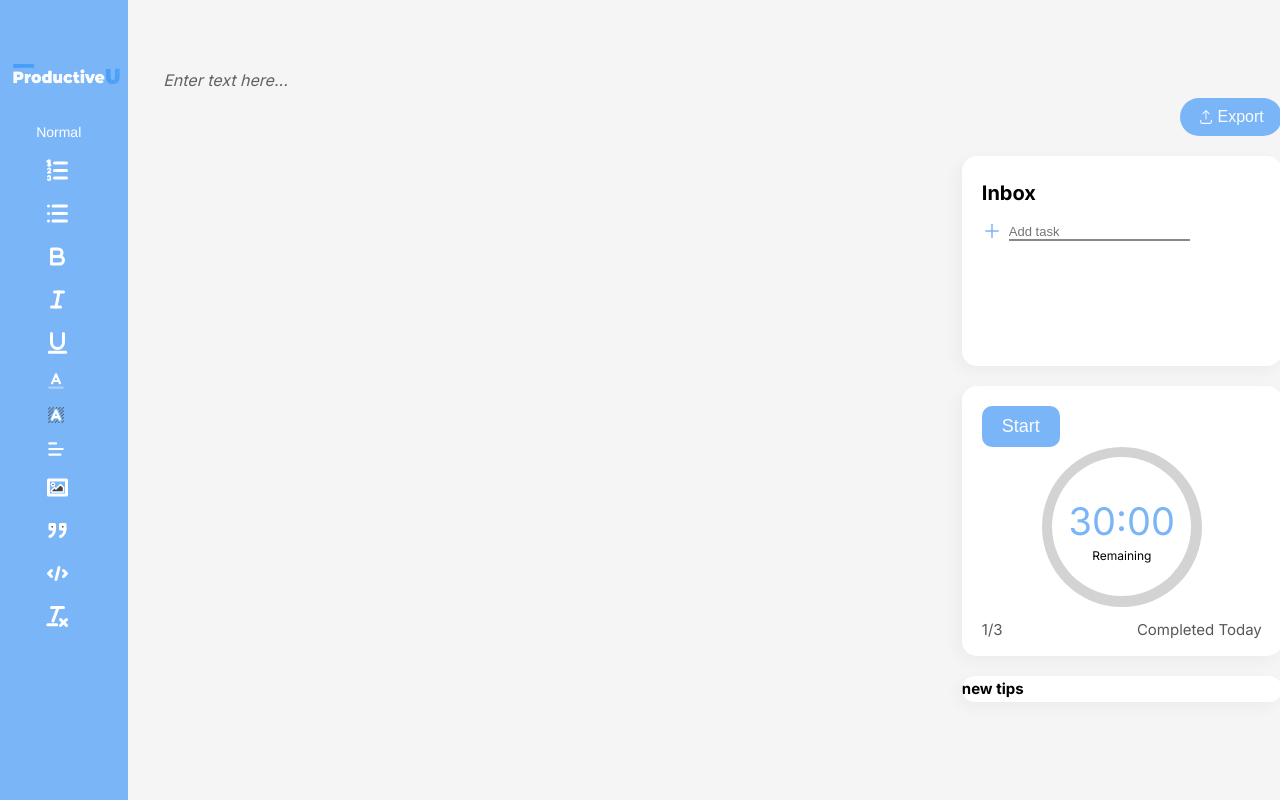
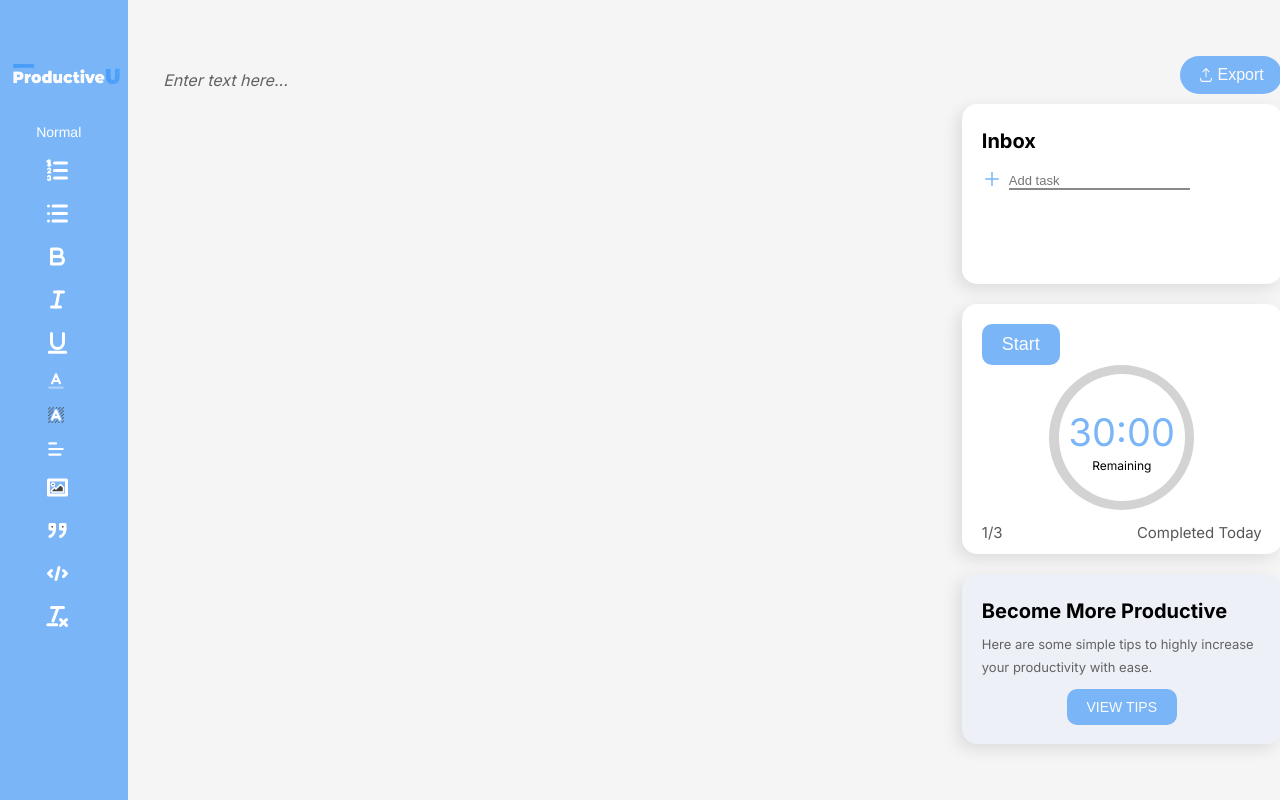
Before and after one commit to IgnacioR97/react-habits, a React (Vite) app: page / in a window 1280 px wide. Built offline with nearby package versions, Linux system fonts and the light colour scheme.

Commit message:
15 minutes done

```diff
--- a/src/cards/Tips.jsx
+++ b/src/cards/Tips.jsx
@@ -1,7 +1,14 @@
 const Tips = () => {
   return (
     <div className="card card-tips">
-      <h2>new tips</h2>
+      <h2 className="tips-header">Become More Productive</h2>
+      <p className="tips-info">
+        Here are some simple tips to highly increase your productivity with
+        ease.
+      </p>
+      <div className="btn-container">
+        <button className="tips-btn">view tips</button>
+      </div>
     </div>
   );
 };
--- a/src/index.css
+++ b/src/index.css
@@ -160,12 +160,12 @@ main {
   display: flex;
   flex-direction: column;
   gap: 2rem;
-  margin-top: 2rem;
+  margin-top: 1rem;
 }
 
 .card {
   background: #FFFFFF;
-  box-shadow: -5px 5px 16px rgba(0, 0, 0, 0.04);
+  box-shadow: -5px 5px 16px rgba(0, 0, 0, 0.1);
   border-radius: 15px;
   overflow: auto;
 }
@@ -205,7 +205,7 @@ main {
 .todo-card {
   padding: 2rem;
   width: 100%;
-  height: 21rem;
+  height: 18rem;
 }
 
 .item {
@@ -316,13 +316,14 @@ main {
 .timer-card {
   padding: 2rem;
   width: 100%;
-  height: 27rem;
+  height: 25rem;
+  overflow: hidden;
 }
 
 .circular-progress {
   position: relative;
-  height: 160px;
-  width: 160px;
+  height: 145px;
+  width: 145px;
   background-color: #D3D3D3;
   border-radius: 50%;
   display: flex;
@@ -399,3 +400,45 @@ main {
   align-items: center;
   gap: 0.6rem;
 }
+
+/* //////////////////// TIPS //////////////////// */
+
+.card-tips {
+  padding: 2rem;
+  width: 100%;
+  height: 17rem;
+  background-color: #EDF0F6;
+  text-align: left;
+  overflow: hidden;
+}
+
+.tips-header {
+  font-size: 2rem;
+  font-weight: 600;
+  color: #000000;
+}
+
+.tips-info {
+  font-size: 1.3rem;
+  font-weight: 400;
+  color: #00000097;
+  margin-top: 0.4rem;
+}
+
+.btn-container {
+  text-align: center;
+}
+
+.tips-btn {
+  margin-top: 1rem;
+  text-align: center;
+  cursor: pointer;
+  border: 0;
+  color: var(--color-text);
+  font-size: 1.4rem;
+  font-weight: 500;
+  text-transform: uppercase;
+  border-radius: 10px;
+  padding: 1rem 2rem;
+  background-color: var(--color-primary);
+}
```
